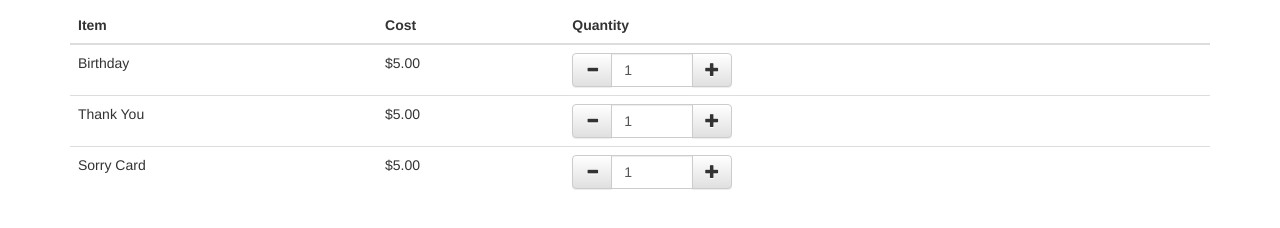
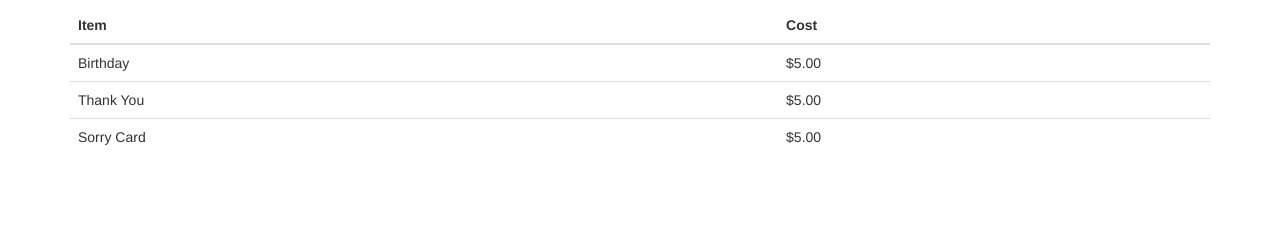
Before and after one commit to sundercode/node-web-app, a website with bundled scripts: page src/cart.html in a window 1280 px wide. Shown: the part 106-334 px from the top of the page. Built offline with nearby package versions, Linux system fonts and the light colour scheme.

Commit message:
cart chagnes, probably small

```diff
--- a/src/cart.html
+++ b/src/cart.html
@@ -9,13 +9,14 @@
 	<meta name="author: Elise Sunderland, Nick Huey, Mitchell Estes" content="">
 
 	<title>Envelopost</title>
+
+    <link href="css/cart.css" rel="stylesheet">
+    <script src="js/cart.js"></script>
+
     <script src="https://ajax.googleapis.com/ajax/libs/jquery/1.11.2/jquery.min.js"></script>
     <link rel="stylesheet" href="https://maxcdn.bootstrapcdn.com/bootstrap/3.3.1/css/bootstrap.min.css">
     <link rel="stylesheet" href="https://maxcdn.bootstrapcdn.com/bootstrap/3.3.1/css/bootstrap-theme.min.css">
     <script src="https://maxcdn.bootstrapcdn.com/bootstrap/3.3.1/js/bootstrap.min.js"></script>
-
-    <link href="css/cart.css" rel="stylesheet">
-    <script src="js/cart.js"></script>
 
 </head>
 <body>
@@ -56,60 +57,20 @@
 	      <tr>
 	        <th>Item</th>
 	        <th>Cost</th>
-	        <th>Quantity</th>
 	      </tr>
 	    </thead>
 	    <tbody>
 	      <tr>
 	        <td>Birthday</td>
 	        <td>$5.00</td>
-			<td><div class="input-group">
-	          <span class="input-group-btn">
-	              <button type="button" id="minus" onclick="minus()" class="btn btn-default btn-number" data-type="minus" data-field="quant[1]">
-	                  <span class="glyphicon glyphicon-minus"></span>
-	              </button>
-	          </span>
-	          <input type="text" name="quant[1]" class="form-control input-number" value="1" id="count">
-	          <span class="input-group-btn">
-	              <button type="button" id="add" onclick="plus()"class="btn btn-default btn-number" data-type="plus" data-field="quant[1]">
-	                  <span class="glyphicon glyphicon-plus"></span>
-	              </button>
-	          </span>
-		  </div></td>
 	      </tr>
 	      <tr>
 	        <td>Thank You</td>
 	        <td>$5.00</td>
-			<td><div class="input-group">
-	          <span class="input-group-btn">
-	              <button type="button" id="minus" onclick="minus()" class="btn btn-default btn-number" data-type="minus" data-field="quant[1]">
-	                  <span class="glyphicon glyphicon-minus"></span>
-	              </button>
-	          </span>
-	          <input type="text" name="quant[1]" class="form-control input-number" value="1" id="count">
-	          <span class="input-group-btn">
-	              <button type="button" id="add" onclick="plus()"class="btn btn-default btn-number" data-type="plus" data-field="quant[1]">
-	                  <span class="glyphicon glyphicon-plus"></span>
-	              </button>
-	          </span>
-		  </div></td>
 	      </tr>
 	      <tr>
 	        <td>Sorry Card</td>
 	        <td>$5.00</td>
-			<td><div class="input-group">
-	          <span class="input-group-btn">
-	              <button type="button" id="minus" onclick="minus()" class="btn btn-default btn-number" data-type="minus" data-field="quant[1]">
-	                  <span class="glyphicon glyphicon-minus"></span>
-	              </button>
-	          </span>
-	          <input type="text" name="quant[1]" class="form-control input-number" value="1" id="count">
-	          <span class="input-group-btn">
-	              <button type="button" id="add" onclick="plus()"class="btn btn-default btn-number" data-type="plus" data-field="quant[1]">
-	                  <span class="glyphicon glyphicon-plus"></span>
-	              </button>
-	          </span>
-		  </div></td>
 	      </tr>
 	    </tbody>
 	  </table>
--- a/src/js/cart.js
+++ b/src/js/cart.js
@@ -7,32 +7,61 @@ eventually this page will be communicating with backend files probably built
 through Node.js
 
 */
+/*
+cart.js
 
-//we will most likely be splitting this up into several small components
+This is a script that is going to handle all the actions performed on this
+page. We will be using angular to accommodate our need for a framework, and
+eventually this page will be communicating with backend files probably built
+through Node.js
 
-//cover the functionality for the counter.
-var counter = 1;
-//find the count named element on the page
-var countEl = document.getElementById("count");
-function plus() {
-    if (counter < 10) {
-        counter += 1;
-        count.value = counter;
-    }
-    else {
-        var btn = document.getElementById("add");
-        add.disabled = true;
+*/
+//cart data structure array, use the adds from inventory.js
+//var _ = require('lodash');
+var inventory = [
+    {
+        "name": "How Have You Bean?",
+        "price": 5.25,
+        "type": "Just Because"
+    },
+    {
+        "name": "Flowers",
+        "price": 5.25,
+        "type": "Just Because"
+    },
+    {
+        "name": "Toodle Loo Kangaroo",
+        "price": 5.25,
+        "type": "Greetings"
+    },
+    {
+        "name": "See you soon Racoon!",
+        "price": 5.25,
+        "type": "Greetings"
+    },
+    {
+        "name": "Thanks",
+        "price": 5.25,
+        "type": "Thank You"
+    },
+    {
+        "name": "Hello, Guten Tag",
+        "price": 5.25,
+        "type": "Greetings"
+    },
+]
+
+var cart = [];
+
+//create "Add to Cart" button functionality, use lodash?
+//if inventory[attr] =
+function add(itemName) {
+    if (inventory[itemName]) {
+        cart.append(inventory[itemName]);
     }
 }
 
-function minus() {
-    var btn = document.getElementById("minus");
-    if (counter >= 1) {
-        counter-= 1;
-        count.value = counter;
-        minus.disabled = false;
-    }
-    else {
-        minus.disabled = true;
-    }
-}
+console.log(add("How Have You Bean?"));
+console.log(add("Flowers"));
+
+//generate the table from what is in the cart. use lodash?
```
